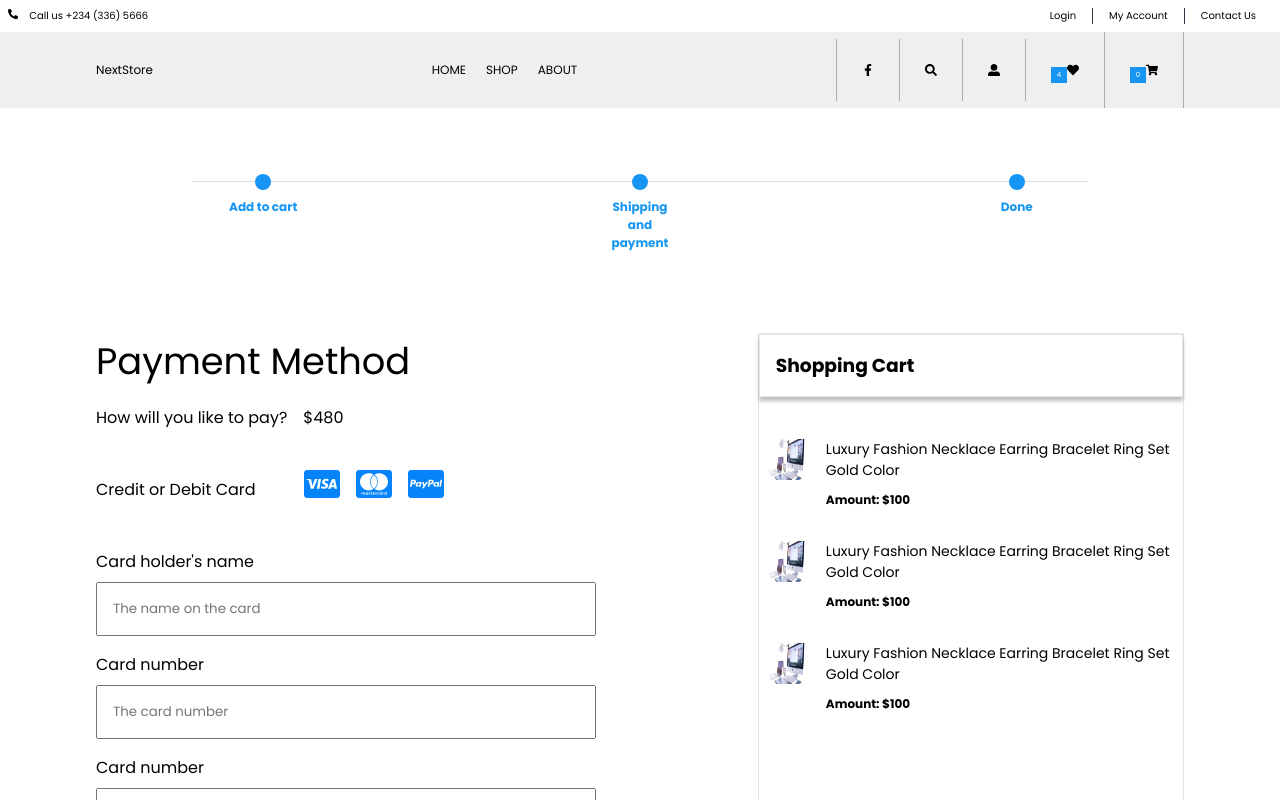
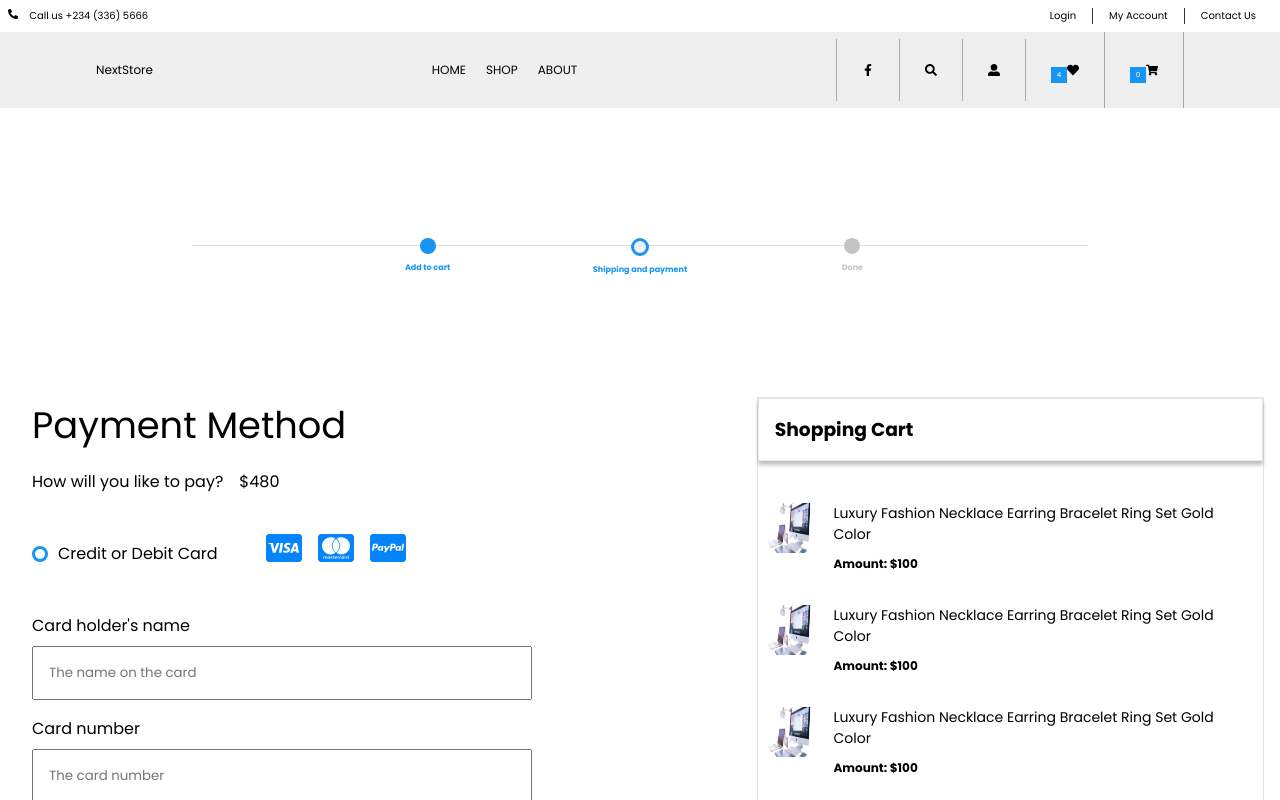
Before and after one commit to Kingscliq/next-store, a Next.js app: page /checkout in a window 1280 px wide. Shown: the top 800 px of the page. Built offline with nearby package versions, Linux system fonts and the light colour scheme.

Commit message:
Checkout Page: Responsiveness done

```diff
--- a/pages/checkout.js
+++ b/pages/checkout.js
@@ -33,23 +33,23 @@ const checkout = () => {
                     <div className={checkoutStyles.lineArea}>
                     </div>
                     <div className={checkoutStyles.singleItem}>
-                        <span>
+                        <p className={checkoutStyles.firstCircle}>
                             Add to cart
-                        </span>
+                        </p>
                     </div>
 
                     <div className={`${checkoutStyles.singleItem} ${checkoutStyles.active}`}>
 
-                        <span>
+                        <p className={checkoutStyles.secondCircle}>
                             Shipping and payment
                             {/* className={checkoutStyles.singleItem} */}
-                        </span>
+                        </p>
                     </div>
 
                     <div className={checkoutStyles.singleItem}>
-                        <span>
+                        <p className={checkoutStyles.thirdCircle}>
                             Done
-                        </span>
+                        </p>
                     </div>
                 </div>
             </div>
@@ -71,7 +71,7 @@ const checkout = () => {
                         </div>
 
                         <div className={checkoutStyles.creditFlexed}>
-                            <div>
+                            <div className={checkoutStyles.circleFlexed}>
                                 <div className={checkoutStyles.bigCircle}>
                                     <div className={checkoutStyles.smallCircle}>
 
--- a/styles/checkout.module.css
+++ b/styles/checkout.module.css
@@ -5,7 +5,7 @@
 .wrapper {
     position: relative;
     text-align: center;
-    margin: 0 auto;
+    margin: 4rem auto;
     display: block;
     width: 100%;
     height: 145px;
@@ -26,7 +26,7 @@
 }
 
 .singleItem {
-    width: 6%;
+    width: 10%;
     display: inline-block;
     position: relative;
     height: 100%;
@@ -36,7 +36,7 @@
     z-index: 1;
 }
 
-.singleItem > span {
+.singleItem > p {
     height: 32px;
     display: block;
     font-weight: bold;
@@ -48,7 +48,7 @@
     font-size: 12px;
 }
 
-.singleItem > span:first-child::before {
+.singleItem > .firstCircle:before {
     content: '';
     display: block;
     width: 16px;
@@ -56,6 +56,28 @@
     background: #1696F2;
     margin: 0 auto 8px auto;
     border-radius: 50%;
+}
+
+.singleItem > .secondCircle:before {
+    content: '';
+    display: block;
+    width: 12px;
+    height: 12px;
+    background: #efefef;
+    margin: 0 auto 8px auto;
+    border-radius: 50%;
+    border: 3px solid #1696F2;;
+}
+
+.singleItem > .thirdCircle:before {
+    content: '';
+    display: block;
+    width: 16px;
+    height: 16px;
+    background: #C4C4C4;
+    margin: 0 auto 8px auto;
+    border-radius: 50%;
+    color: #C4C4C4;
 }
 
 .singleItem > .active:before {
@@ -69,8 +91,16 @@
     border: 1px solid #334;
 }
 
-.singleItem > span:first-child {
+/* .singleItem > p:first-child {
     color: #1696F2;
+} */
+
+.firstCircle, .secondCircle {
+    color: #1696F2;
+}
+
+.thirdCircle {
+    color: #C4C4C4;
 }
 
 .containerFlexed {
@@ -186,6 +216,10 @@
     color: #fff;
 }
 
+.payBtn:hover {
+    background: #1765a7;
+}
+
 .cartHistory {
     margin-right: 3rem;
 
@@ -220,3 +254,133 @@
     font-weight: 600;
     margin-top: 10px;
 }
+
+.circleFlexed {
+    display: flex;
+    align-items: center;
+}
+
+.bigCircle {
+    position: relative;
+    width: 16px;
+    height: 16px;
+    border-radius: 50%;
+    background: #1696F2;
+    margin-right: 10px;
+}
+
+.smallCircle {
+    position: absolute;
+    width: 10px;
+    height: 10px;
+    border-radius: 50%;
+    background: #ffffff;
+    top: 3px;
+    left: 3px;
+}
+
+
+/* small devices (phones, 960px and down) */
+@media only screen and (max-width: 960px) {
+    .containerFlexed{
+        display: flex;
+        flex-direction: column;
+        justify-content: center;
+    }
+
+    .payment {
+        margin-left: 0rem;
+        margin-bottom: 3rem;
+        max-width: none;
+        width: 100%;
+    }
+
+    .cartHistory{
+        margin-right: 0rem;
+        border: 1px solid rgba(0, 0, 0, 0.1);
+    }
+
+    .singleItem {
+        width: 8%;
+        margin-right: 55px;
+        margin-left: 55px;
+    }
+
+    .singleItem > p {
+        font-size: 8px;
+    }
+
+    .cart{
+        display: block;
+    }
+
+    .wrapper {
+        display: none;
+    }
+}
+
+@media only screen and (max-width: 460px) {
+    .wrapper {
+        display: none;
+    }
+
+    .cart{
+        display: block;
+    }
+
+    .circleFlexed{
+        font-size: 14px;
+    }
+
+    .creditCards{
+        margin-left: 2rem;
+        font-size: 28px;
+    }
+
+    .paymentMethodHeader{
+        margin-top: 1rem;
+        font-size: 14px;
+    }
+
+    .creditFlexed {
+        display: block;
+    }
+}
+
+@media only screen and (max-width: 337px) {
+    .containerFlexed {
+        padding: 1.3rem;
+    }
+
+    .cart{
+        display: block;
+    }
+}
+
+@media (min-width: 960px) and (max-width: 1400px) {
+
+    .cartHistory{
+        margin-right: 0rem;
+        border: 1px solid rgba(0, 0, 0, 0.1);
+    }
+
+    .singleItem {
+        width: 8%;
+        margin-right: 55px;
+        margin-left: 55px;
+    }
+
+    .singleItem > p {
+        font-size: 8px;
+    }
+
+    .containerFlexed {
+        grid-gap: 1rem;
+        padding: 0 1rem;
+    }
+
+    .payment{
+        margin-left: 1rem;
+        max-width: 500px;
+    }
+}
```
